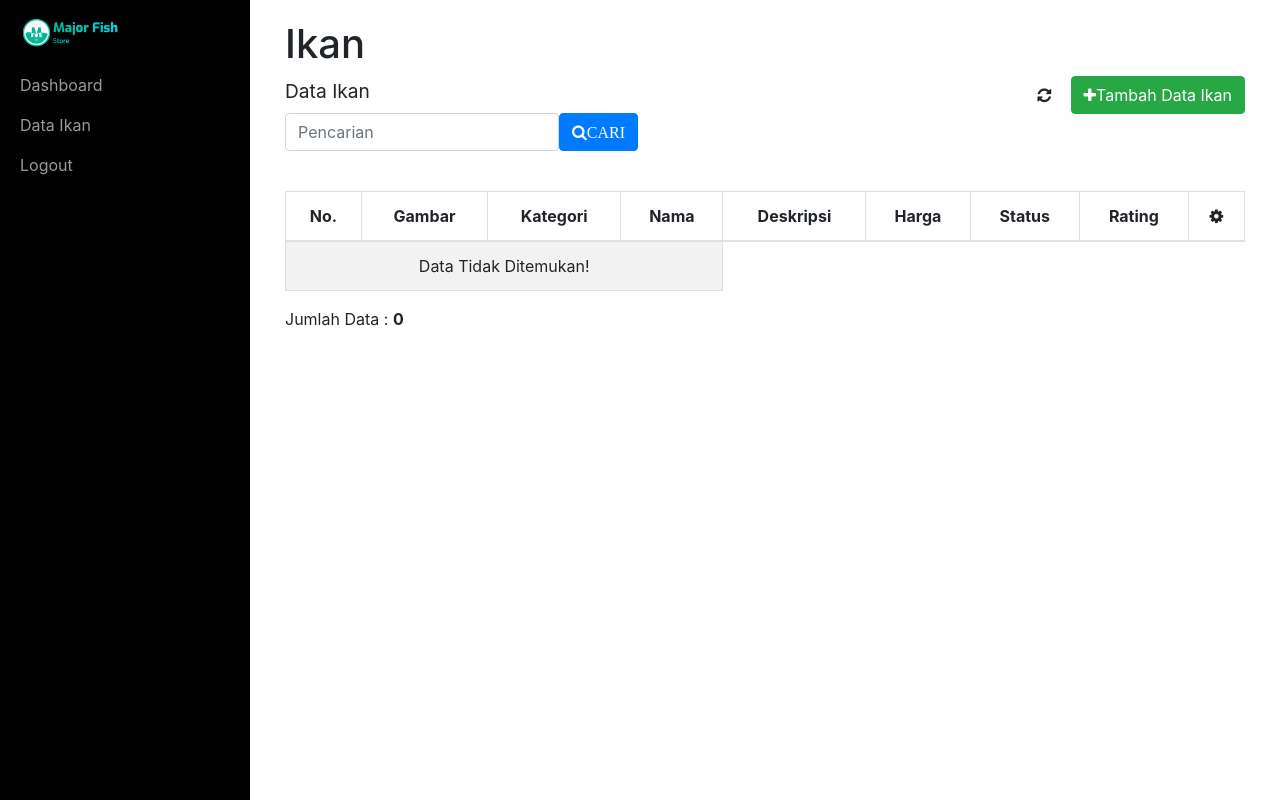
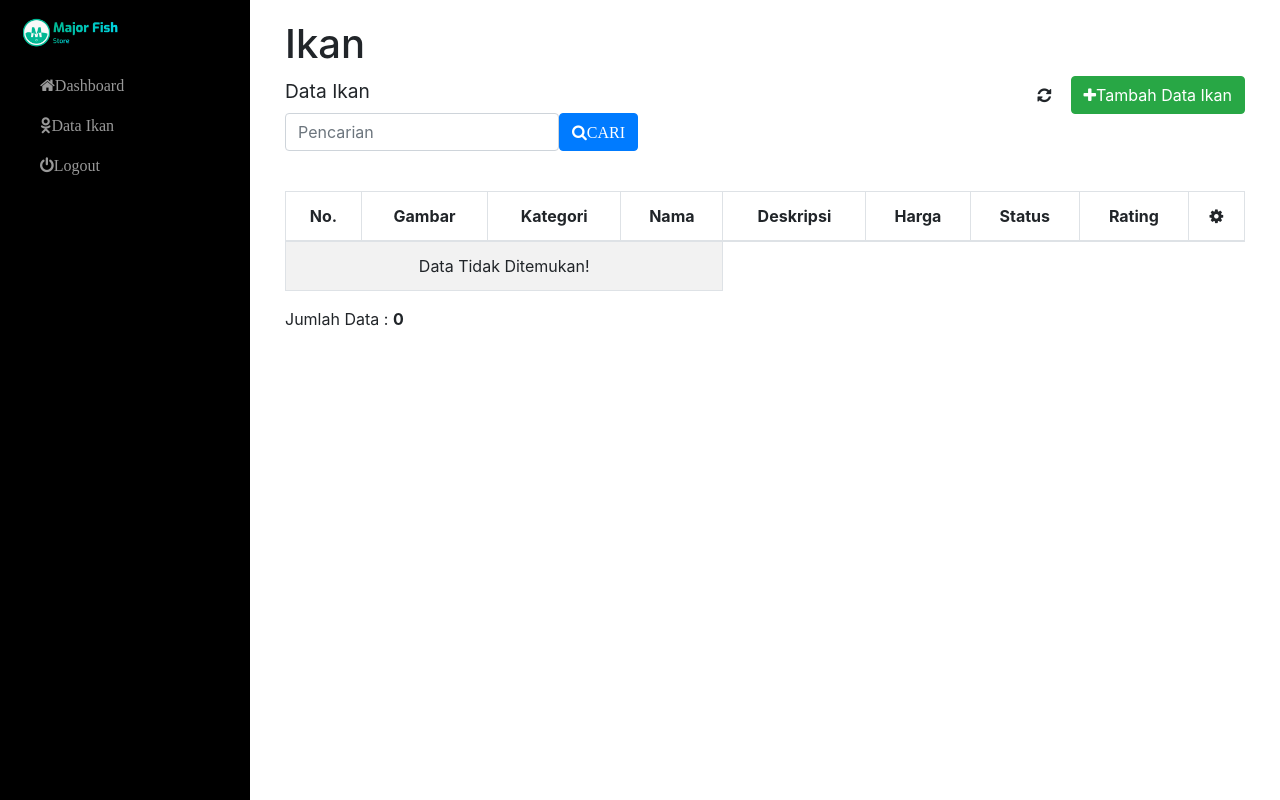
Before and after one commit to MajorWebDev/adminmajorfish, a PHP site: page /ikan/data.php in a window 1280 px wide. Run offline with PHP 8.4, Linux system fonts and the light colour scheme; the visitor is signed in with stand-in values (Sample User, id 1); data that the repository does not hold is empty.

Commit message:
add icon

```diff
--- a/dashboard/_header.php
+++ b/dashboard/_header.php
@@ -28,13 +28,13 @@
 					<a href="#"><img src="../img/logo.png" width="100px"></a>
                 </li>
                 <li>
-                    <a href="<?=base_url('dashboard')?>">Dashboard</a>
+                    <a href="<?=base_url('dashboard')?>"><i class="fa fa-home" aria-hidden="true">Dashboard</i></a>
                 </li>
                 <li>
-                    <a href="<?=base_url('ikan')?>">Data Ikan</a>
+                    <a href="<?=base_url('ikan')?>"><i class="fa fa-odnoklassniki" aria-hidden="true">Data Ikan</i></a>
                 </li>
                 <li>
-                    <a href="<?=base_url('auth/logout.php')?>">Logout</a>
+                    <a href="<?=base_url('auth/logout.php')?>"><i class="fa fa-power-off" aria-hidden="true">Logout</i></a>
                 </li>
             </ul>
 		</div>
```
